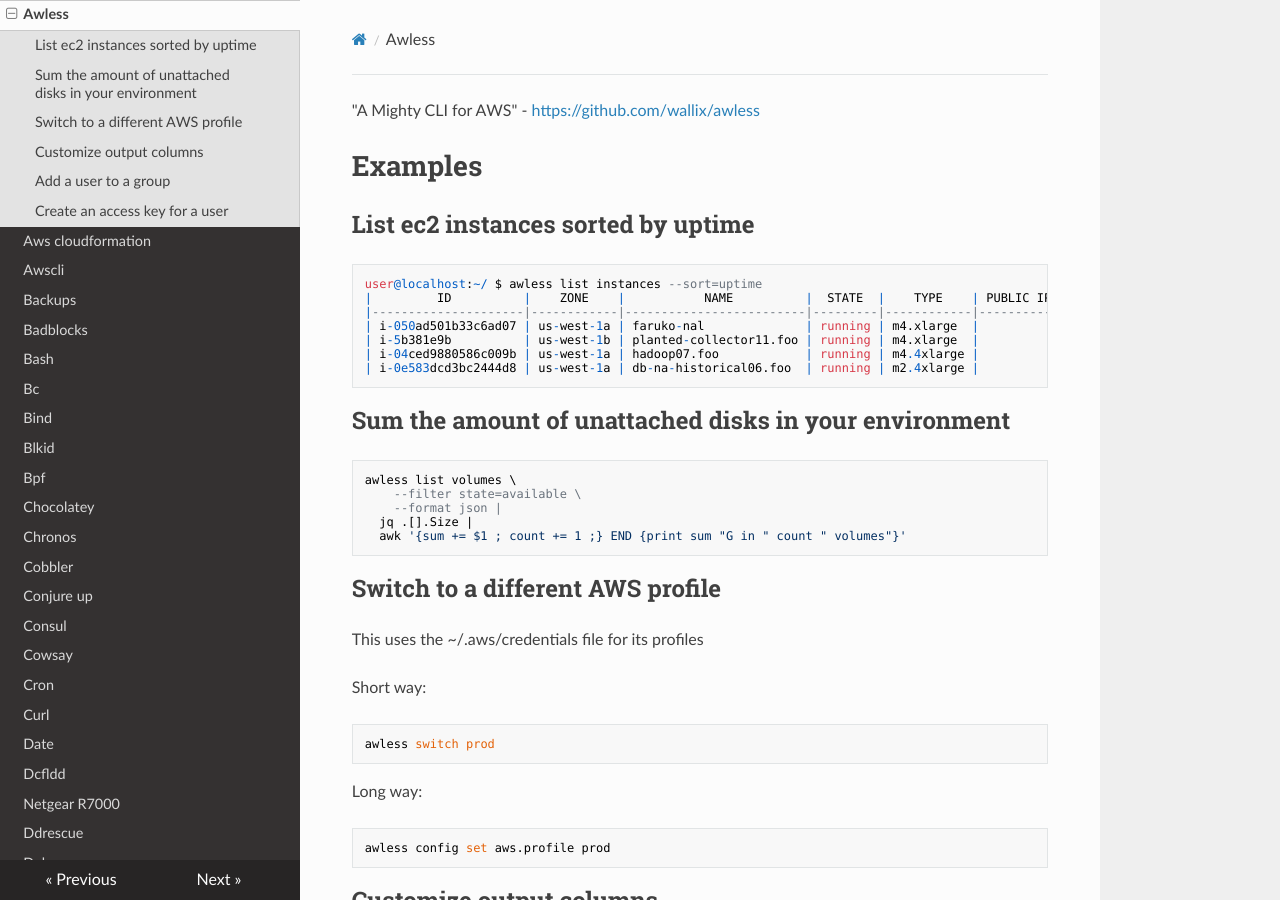
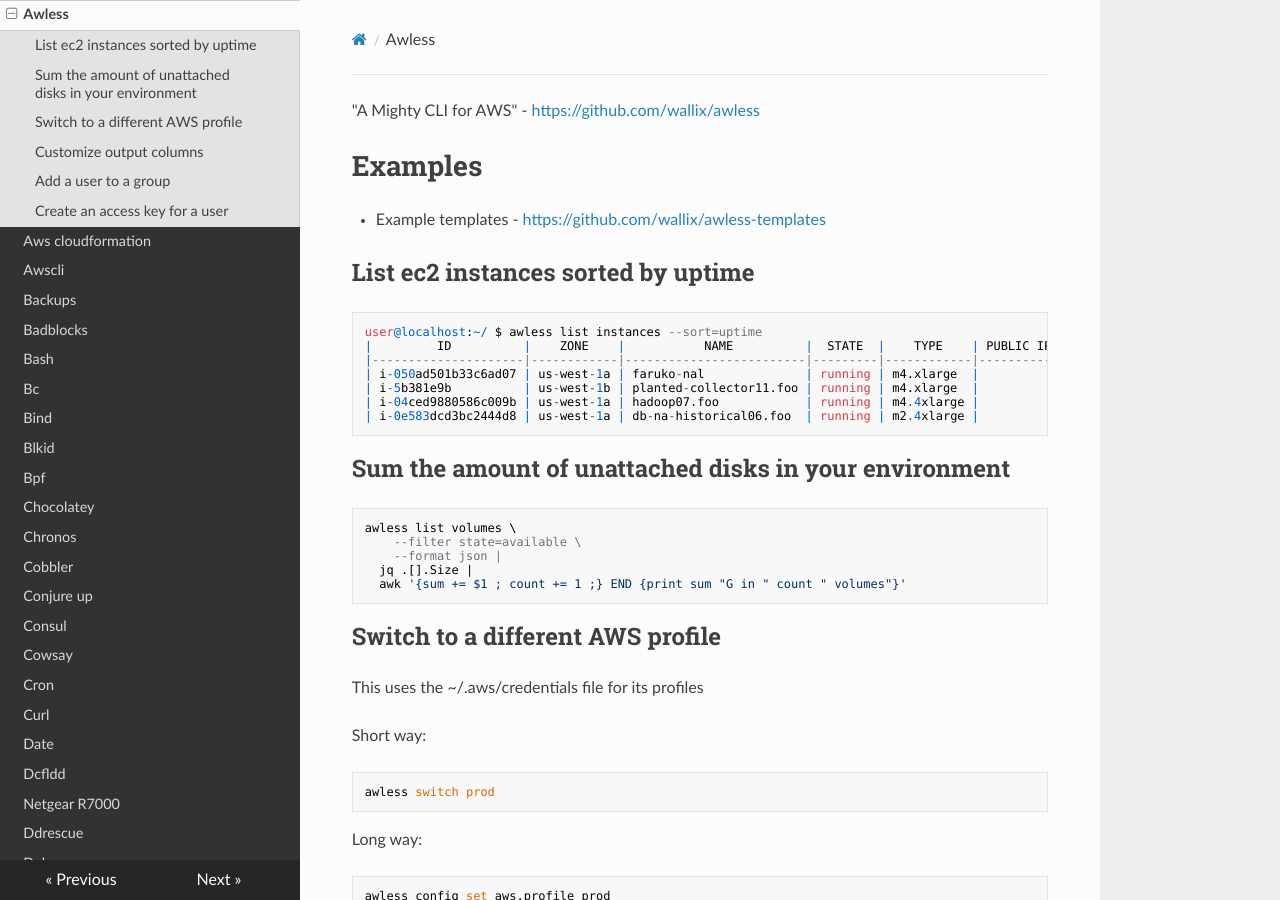
Before and after one commit to lando-cal/tech-notes, an MkDocs documentation site: the page built from docs/awless.md, in a window 1280 px wide and 900 px high. Built offline with MkDocs 1.6.1, drawn with Linux system fonts in a browser that asks for light colours; nearby versions of some CDN libraries.

Commit message:
Add templates link

```diff
--- a/docs/awless.md
+++ b/docs/awless.md
@@ -1,6 +1,8 @@
 "A Mighty CLI for AWS" - <https://github.com/wallix/awless>
 
 # Examples
+
+- Example templates - <https://github.com/wallix/awless-templates>
 
 ## List ec2 instances sorted by uptime
 
```
